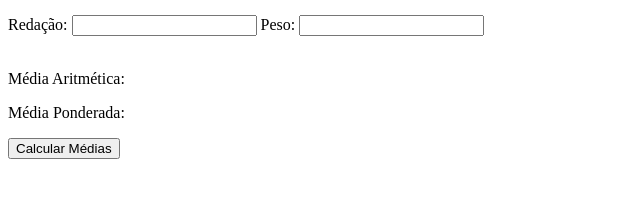
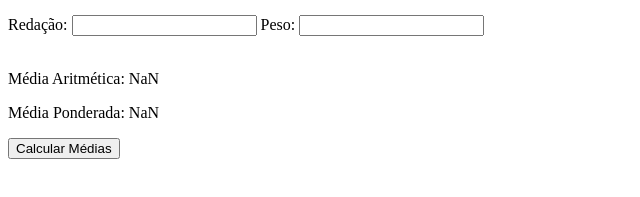
Before and after one commit to MarcioDias71/calculadora-notas-medias-do-ENEM, a plain HTML site: page index.html in a window 1280 px wide. Both pictures are taken after typing "Sample", "5", "Sample", "5", "Sample", "5" into the empty fields and a click on the button "Calcular Médias". Shown: the part 191-388 px from the top of the page, 0-640 px from the left. Drawn offline with nearby package versions, Linux system fonts and the light colour scheme.

```diff
--- a/index.html
+++ b/index.html
@@ -40,7 +40,7 @@
         <div id="event-handling">
             <p>Média Aritmética: {{message}}</p>
             <p>Média Ponderada: {{messagen}}</p>
-            <button type="submit" v-on:click="calcAverages">Calcular Médias</button>
+            <button type="submit" v-on:click="calcAverage">Calcular Médias</button>
          </div>
 
 
--- a/js/main.js
+++ b/js/main.js
@@ -8,8 +8,8 @@
     },
     methods: {
       calcAverage() {
-        this.message = "Média Aritmética: "+(Number(lct.value) + Number(cht.value) + Number(cnt.value) + Number(mt.value) + Number(red.value))/5 ;
-        this.messagen = "Média Ponderada: "+ ((Number(lct.value) * Number(p1.value)) + (Number(cht.value) * Number(p2.value)) + (Number(cnt.value) * Number(p3.value)) + (Number(mt.value) * Number(p4.value))+(Number(red.value) * Number(p5.value)))/(Number(p1.value) + Number(p2.value) + Number(p3.value) + Number(p4.value) + Number(p5.value));
+        this.message = " "+(Number(lct.value) + Number(cht.value) + Number(cnt.value) + Number(mt.value) + Number(red.value))/5 ;
+        this.messagen = " "+ ((Number(lct.value) * Number(p1.value)) + (Number(cht.value) * Number(p2.value)) + (Number(cnt.value) * Number(p3.value)) + (Number(mt.value) * Number(p4.value))+(Number(red.value) * Number(p5.value)))/(Number(p1.value) + Number(p2.value) + Number(p3.value) + Number(p4.value) + Number(p5.value));
       }
     }
   }
```
